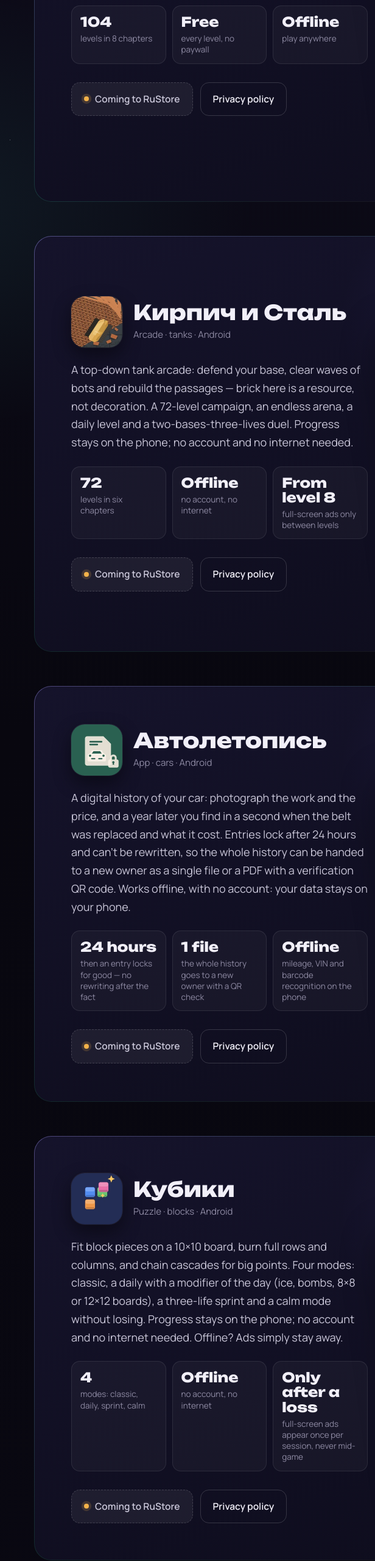
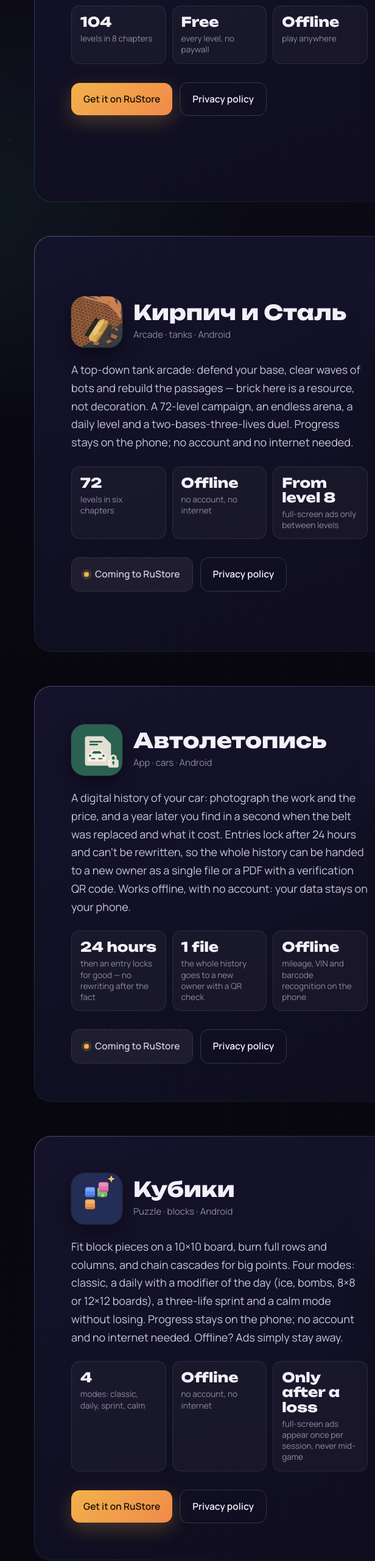
Before and after one commit to cosmos2202/cosmos2202.github.io, a plain HTML site: page en/index.html in a window 1280 px wide. Shown: the part 1360-3920 px from the top of the page at 61% size, 0-616 px from the left. Drawn offline with Linux system fonts and the light colour scheme.

Commit message:
Twirl Sort and Cubix are live on RuStore: download buttons

```diff
--- a/en/index.html
+++ b/en/index.html
@@ -49,7 +49,7 @@
       <p class="app-desc">A bracelet of colorful beads and one simple idea: twist the arcs along the ring and bring the colors together. A calm puzzle that is easy to pick up and hard to put down.</p>
       <ul class="facts"><li><strong>104</strong><span>levels in 8 chapters</span></li><li><strong>Free</strong><span>every level, no paywall</span></li><li><strong>Offline</strong><span>play anywhere</span></li></ul>
       <div class="actions">
-        <span class="btn btn-soon" aria-disabled="true"><span class="dot"></span>Coming to RuStore</span>
+        <a class="btn btn-get" href="https://www.rustore.ru/catalog/app/com.cosmos.twirlsort" rel="noopener">Get it on RuStore</a>
         <a class="btn btn-ghost" href="/twirl-sort/privacy/">Privacy policy</a>
       </div>
     </div>
@@ -94,7 +94,7 @@
       <p class="app-desc">Fit block pieces on a 10×10 board, burn full rows and columns, and chain cascades for big points. Four modes: classic, a daily with a modifier of the day (ice, bombs, 8×8 or 12×12 boards), a three-life sprint and a calm mode without losing. Progress stays on the phone; no account and no internet needed. Offline? Ads simply stay away.</p>
       <ul class="facts"><li><strong>4</strong><span>modes: classic, daily, sprint, calm</span></li><li><strong>Offline</strong><span>no account, no internet</span></li><li><strong>Only after a loss</strong><span>full-screen ads appear once per session, never mid-game</span></li></ul>
       <div class="actions">
-        <span class="btn btn-soon" aria-disabled="true"><span class="dot"></span>Coming to RuStore</span>
+        <a class="btn btn-get" href="https://www.rustore.ru/catalog/app/com.cosmos.cubix" rel="noopener">Get it on RuStore</a>
         <a class="btn btn-ghost" href="/cubix/privacy/">Privacy policy</a>
       </div>
     </div>
```
Also changed, not shown: index.html (+2 -2 lines).
